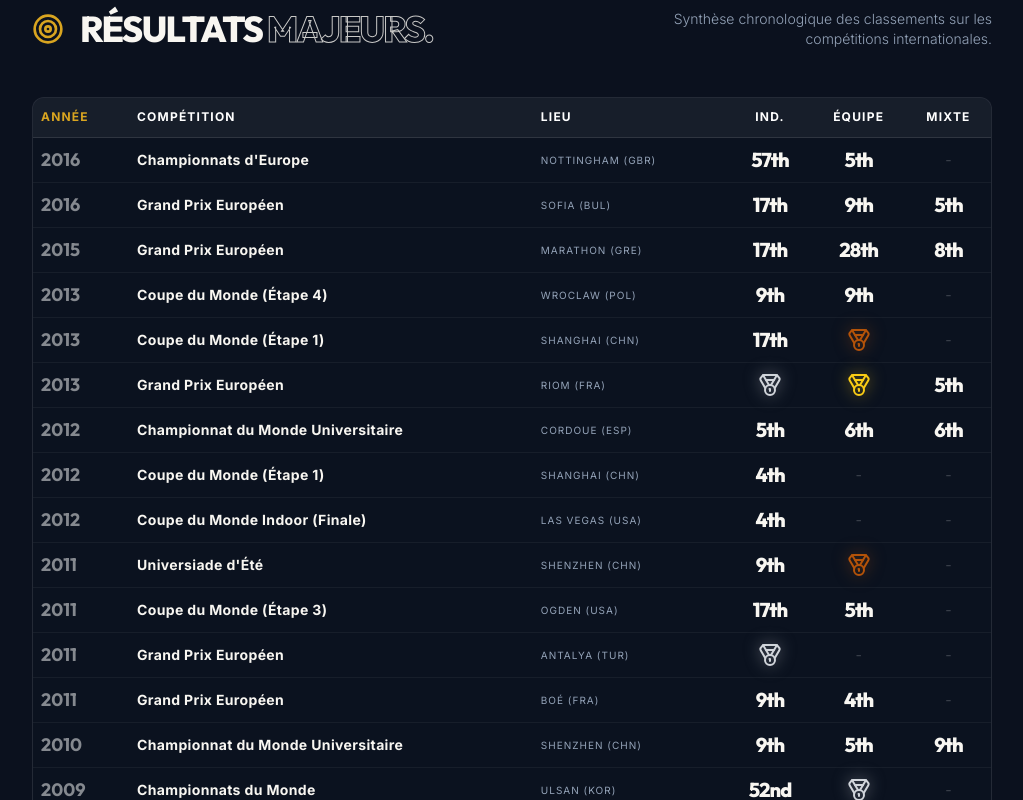
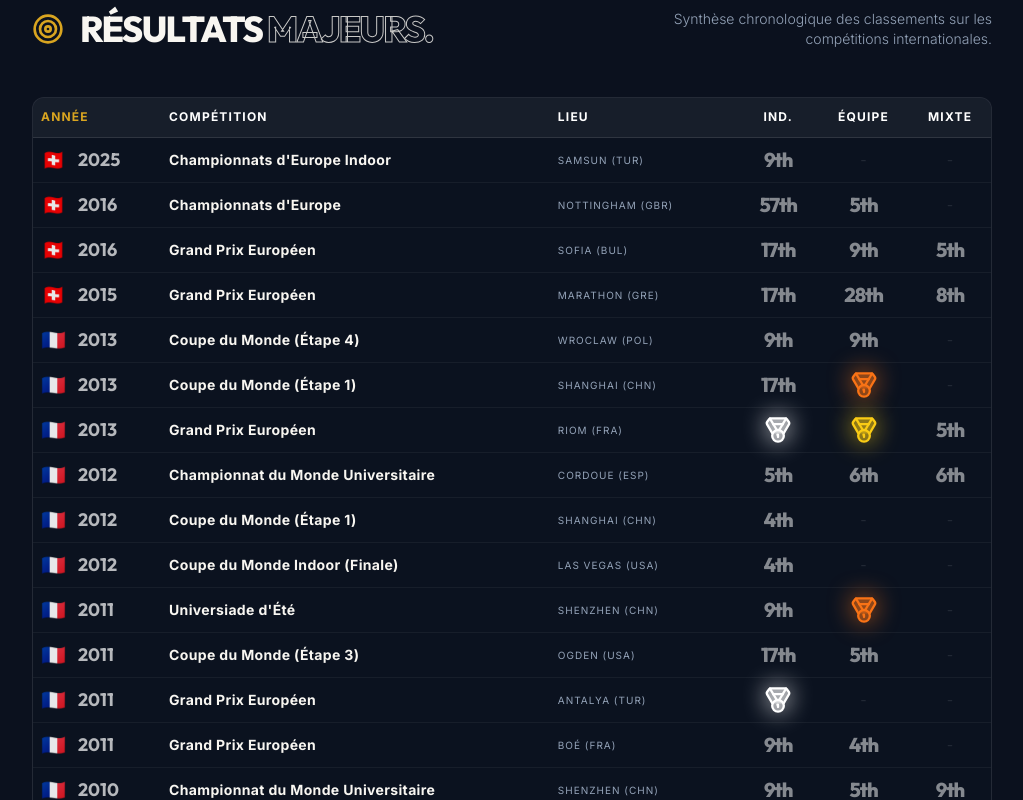
Before and after one commit to nc7hmwtkz4-dot/sg-335882f0-675b-4301-b1b4-dec62524d52d-1777717981, a Next.js app: page /palmares in a window 1280 px wide. Shown: the part 3180-3980 px from the top of the page, without its empty margins (128-1151 px from the left). Built offline with nearby package versions, Linux system fonts and the light colour scheme.

Commit message:
feat(palmarès): add flags and improve medal visibility

```diff
--- a/src/pages/palmares.tsx
+++ b/src/pages/palmares.tsx
@@ -14,44 +14,45 @@ import {
 
 export default function Palmares() {
   const unifiedEvents = [
-    { year: "2016", event: "Championnats d'Europe", location: "Nottingham (GBR)", ind: "57th", team: "5th", mixed: "-" },
-    { year: "2016", event: "Grand Prix Européen", location: "Sofia (BUL)", ind: "17th", team: "9th", mixed: "5th" },
-    { year: "2015", event: "Grand Prix Européen", location: "Marathon (GRE)", ind: "17th", team: "28th", mixed: "8th" },
-    { year: "2013", event: "Coupe du Monde (Étape 4)", location: "Wroclaw (POL)", ind: "9th", team: "9th", mixed: "-" },
-    { year: "2013", event: "Coupe du Monde (Étape 1)", location: "Shanghai (CHN)", ind: "17th", team: "3rd", teamMedal: "bronze", mixed: "-" },
-    { year: "2013", event: "Grand Prix Européen", location: "Riom (FRA)", ind: "2nd", indMedal: "silver", team: "1st", teamMedal: "gold", mixed: "5th" },
-    { year: "2012", event: "Championnat du Monde Universitaire", location: "Cordoue (ESP)", ind: "5th", team: "6th", mixed: "6th" },
-    { year: "2012", event: "Coupe du Monde (Étape 1)", location: "Shanghai (CHN)", ind: "4th", team: "-", mixed: "-" },
-    { year: "2012", event: "Coupe du Monde Indoor (Finale)", location: "Las Vegas (USA)", ind: "4th", team: "-", mixed: "-" },
-    { year: "2011", event: "Universiade d'Été", location: "Shenzhen (CHN)", ind: "9th", team: "3rd", teamMedal: "bronze", mixed: "-" },
-    { year: "2011", event: "Coupe du Monde (Étape 3)", location: "Ogden (USA)", ind: "17th", team: "5th", mixed: "-" },
-    { year: "2011", event: "Grand Prix Européen", location: "Antalya (TUR)", ind: "2nd", indMedal: "silver", team: "-", mixed: "-" },
-    { year: "2011", event: "Grand Prix Européen", location: "Boé (FRA)", ind: "9th", team: "4th", mixed: "-" },
-    { year: "2010", event: "Championnat du Monde Universitaire", location: "Shenzhen (CHN)", ind: "9th", team: "5th", mixed: "9th" },
-    { year: "2009", event: "Championnats du Monde", location: "Ulsan (KOR)", ind: "52nd", team: "2nd", teamMedal: "silver", mixed: "-" },
-    { year: "2009", event: "Coupe du Monde (Étape 4)", location: "Shanghai (CHN)", ind: "25th", team: "2nd", teamMedal: "silver", mixed: "-" },
-    { year: "2009", event: "Coupe du Monde (Étape 3)", location: "Antalya (TUR)", ind: "2nd", indMedal: "silver", team: "5th", mixed: "-" },
-    { year: "2008", event: "Championnats d'Europe", location: "Vittel (FRA)", ind: "23rd", team: "2nd", teamMedal: "silver", mixed: "-" },
-    { year: "2008", event: "Coupe du Monde (Étape 4)", location: "Boé (FRA)", ind: "33rd", team: "5th", mixed: "-" },
-    { year: "2008", event: "Coupe du Monde (Étape 2)", location: "Porec (CRO)", ind: "24th", team: "4th", mixed: "-" },
-    { year: "2008", event: "Coupe du Monde (Étape 1)", location: "St-Domingue (DOM)", ind: "27th", team: "5th", mixed: "-" },
-    { year: "2007", event: "Championnats du Monde", location: "Leipzig (GER)", ind: "101st", team: "-", mixed: "-" },
-    { year: "2007", event: "Coupe du Monde (Étape 2)", location: "Varese (ITA)", ind: "3rd", indMedal: "bronze", team: "-", mixed: "-" },
-    { year: "2007", event: "Coupe du Monde (Étape 1)", location: "Ulsan (KOR)", ind: "13th", team: "3rd", teamMedal: "bronze", mixed: "-" },
-    { year: "2006", event: "Championnats du Monde Jeunes", location: "Mérida (MEX)", ind: "4th", team: "8th", mixed: "-" },
-    { year: "2006", event: "Grand Prix Européen", location: "Sassari (ITA)", ind: "4th", team: "-", mixed: "-" },
-    { year: "2006", event: "Championnat d'Europe Indoor Jeunes", location: "Jaen (ESP)", ind: "2nd", indMedal: "silver", team: "-", mixed: "-" },
-    { year: "2005", event: "Coupe d'Europe Junior", location: "Cles (ITA)", ind: "2nd", indMedal: "silver", team: "-", mixed: "-" },
-    { year: "2005", event: "Championnats d'Europe Jeunes", location: "Silkeborg (DEN)", ind: "-", team: "2nd", teamMedal: "silver", mixed: "-" },
+    { year: "2025", event: "Championnats d'Europe Indoor", location: "Samsun (TUR)", ind: "9th", team: "-", mixed: "-", country: "SUI" },
+    { year: "2016", event: "Championnats d'Europe", location: "Nottingham (GBR)", ind: "57th", team: "5th", mixed: "-", country: "SUI" },
+    { year: "2016", event: "Grand Prix Européen", location: "Sofia (BUL)", ind: "17th", team: "9th", mixed: "5th", country: "SUI" },
+    { year: "2015", event: "Grand Prix Européen", location: "Marathon (GRE)", ind: "17th", team: "28th", mixed: "8th", country: "SUI" },
+    { year: "2013", event: "Coupe du Monde (Étape 4)", location: "Wroclaw (POL)", ind: "9th", team: "9th", mixed: "-", country: "FRA" },
+    { year: "2013", event: "Coupe du Monde (Étape 1)", location: "Shanghai (CHN)", ind: "17th", team: "3rd", teamMedal: "bronze", mixed: "-", country: "FRA" },
+    { year: "2013", event: "Grand Prix Européen", location: "Riom (FRA)", ind: "2nd", indMedal: "silver", team: "1st", teamMedal: "gold", mixed: "5th", country: "FRA" },
+    { year: "2012", event: "Championnat du Monde Universitaire", location: "Cordoue (ESP)", ind: "5th", team: "6th", mixed: "6th", country: "FRA" },
+    { year: "2012", event: "Coupe du Monde (Étape 1)", location: "Shanghai (CHN)", ind: "4th", team: "-", mixed: "-", country: "FRA" },
+    { year: "2012", event: "Coupe du Monde Indoor (Finale)", location: "Las Vegas (USA)", ind: "4th", team: "-", mixed: "-", country: "FRA" },
+    { year: "2011", event: "Universiade d'Été", location: "Shenzhen (CHN)", ind: "9th", team: "3rd", teamMedal: "bronze", mixed: "-", country: "FRA" },
+    { year: "2011", event: "Coupe du Monde (Étape 3)", location: "Ogden (USA)", ind: "17th", team: "5th", mixed: "-", country: "FRA" },
+    { year: "2011", event: "Grand Prix Européen", location: "Antalya (TUR)", ind: "2nd", indMedal: "silver", team: "-", mixed: "-", country: "FRA" },
+    { year: "2011", event: "Grand Prix Européen", location: "Boé (FRA)", ind: "9th", team: "4th", mixed: "-", country: "FRA" },
+    { year: "2010", event: "Championnat du Monde Universitaire", location: "Shenzhen (CHN)", ind: "9th", team: "5th", mixed: "9th", country: "FRA" },
+    { year: "2009", event: "Championnats du Monde", location: "Ulsan (KOR)", ind: "52nd", team: "2nd", teamMedal: "silver", mixed: "-", country: "FRA" },
+    { year: "2009", event: "Coupe du Monde (Étape 4)", location: "Shanghai (CHN)", ind: "25th", team: "2nd", teamMedal: "silver", mixed: "-", country: "FRA" },
+    { year: "2009", event: "Coupe du Monde (Étape 3)", location: "Antalya (TUR)", ind: "2nd", indMedal: "silver", team: "5th", mixed: "-", country: "FRA" },
+    { year: "2008", event: "Championnats d'Europe", location: "Vittel (FRA)", ind: "23rd", team: "2nd", teamMedal: "silver", mixed: "-", country: "FRA" },
+    { year: "2008", event: "Coupe du Monde (Étape 4)", location: "Boé (FRA)", ind: "33rd", team: "5th", mixed: "-", country: "FRA" },
+    { year: "2008", event: "Coupe du Monde (Étape 2)", location: "Porec (CRO)", ind: "24th", team: "4th", mixed: "-", country: "FRA" },
+    { year: "2008", event: "Coupe du Monde (Étape 1)", location: "St-Domingue (DOM)", ind: "27th", team: "5th", mixed: "-", country: "FRA" },
+    { year: "2007", event: "Championnats du Monde", location: "Leipzig (GER)", ind: "101st", team: "-", mixed: "-", country: "FRA" },
+    { year: "2007", event: "Coupe du Monde (Étape 2)", location: "Varese (ITA)", ind: "3rd", indMedal: "bronze", team: "-", mixed: "-", country: "FRA" },
+    { year: "2007", event: "Coupe du Monde (Étape 1)", location: "Ulsan (KOR)", ind: "13th", team: "3rd", teamMedal: "bronze", mixed: "-", country: "FRA" },
+    { year: "2006", event: "Championnats du Monde Jeunes", location: "Mérida (MEX)", ind: "4th", team: "8th", mixed: "-", country: "FRA" },
+    { year: "2006", event: "Grand Prix Européen", location: "Sassari (ITA)", ind: "4th", team: "-", mixed: "-", country: "FRA" },
+    { year: "2006", event: "Championnat d'Europe Indoor Jeunes", location: "Jaen (ESP)", ind: "2nd", indMedal: "silver", team: "-", mixed: "-", country: "FRA" },
+    { year: "2005", event: "Coupe d'Europe Junior", location: "Cles (ITA)", ind: "2nd", indMedal: "silver", team: "-", mixed: "-", country: "FRA" },
+    { year: "2005", event: "Championnats d'Europe Jeunes", location: "Silkeborg (DEN)", ind: "-", team: "2nd", teamMedal: "silver", mixed: "-", country: "FRA" },
   ];
 
   const renderRank = (rank: string, medal?: "gold" | "silver" | "bronze" | string) => {
-    if (!rank || rank === "-") return <span className="text-white/20">-</span>;
-    if (medal === "gold") return <div className="flex justify-center" title="Médaille d'Or"><Medal className="w-6 h-6 text-yellow-400 drop-shadow-[0_0_8px_rgba(250,204,21,0.5)]" /></div>;
-    if (medal === "silver") return <div className="flex justify-center" title="Médaille d'Argent"><Medal className="w-6 h-6 text-gray-300 drop-shadow-[0_0_8px_rgba(209,213,219,0.5)]" /></div>;
-    if (medal === "bronze") return <div className="flex justify-center" title="Médaille de Bronze"><Medal className="w-6 h-6 text-amber-700 drop-shadow-[0_0_8px_rgba(180,83,9,0.5)]" /></div>;
+    if (!rank || rank === "-") return <span className="text-white/10">-</span>;
+    if (medal === "gold") return <div className="flex justify-center" title="Médaille d'Or"><Medal className="w-7 h-7 text-yellow-400 fill-yellow-400/40 drop-shadow-[0_0_12px_rgba(250,204,21,1)]" strokeWidth={2} /></div>;
+    if (medal === "silver") return <div className="flex justify-center" title="Médaille d'Argent"><Medal className="w-7 h-7 text-white fill-white/50 drop-shadow-[0_0_12px_rgba(255,255,255,1)]" strokeWidth={2} /></div>;
+    if (medal === "bronze") return <div className="flex justify-center" title="Médaille de Bronze"><Medal className="w-7 h-7 text-orange-500 fill-orange-500/40 drop-shadow-[0_0_12px_rgba(249,115,22,1)]" strokeWidth={2} /></div>;
 
-    return <span className="font-heading font-extrabold text-lg md:text-xl tracking-tighter">{rank}</span>;
+    return <span className="font-heading font-extrabold text-lg md:text-xl tracking-tighter text-white/50">{rank}</span>;
   };
 
   return (
@@ -219,7 +220,7 @@ export default function Palmares() {
               <Table>
                 <TableHeader className="bg-white/5">
                   <TableRow className="hover:bg-transparent border-white/10">
-                    <TableHead className="w-24 font-bold text-accent uppercase tracking-widest text-xs">Année</TableHead>
+                    <TableHead className="w-32 font-bold text-accent uppercase tracking-widest text-xs">Année</TableHead>
                     <TableHead className="font-bold text-white uppercase tracking-widest text-xs min-w-[200px]">Compétition</TableHead>
                     <TableHead className="font-bold text-white uppercase tracking-widest text-xs">Lieu</TableHead>
                     <TableHead className="text-center font-bold text-white uppercase tracking-widest text-xs">Ind.</TableHead>
@@ -230,7 +231,12 @@ export default function Palmares() {
                 <TableBody>
                   {unifiedEvents.map((evt, idx) => (
                     <TableRow key={idx} className="border-white/5 hover:bg-white/5 transition-colors">
-                      <TableCell className="font-heading font-bold text-lg text-white/50">{evt.year}</TableCell>
+                      <TableCell>
+                        <div className="flex items-center gap-3">
+                          <span className="text-xl opacity-90" title={evt.country === "SUI" ? "Équipe de Suisse" : "Équipe de France"}>{evt.country === "SUI" ? "🇨🇭" : "🇫🇷"}</span>
+                          <span className="font-heading font-bold text-lg text-white/70">{evt.year}</span>
+                        </div>
+                      </TableCell>
                       <TableCell className="font-bold text-sm tracking-wide">{evt.event}</TableCell>
                       <TableCell className="text-[10px] text-muted-foreground uppercase tracking-widest">{evt.location}</TableCell>
                       <TableCell className="text-center">{renderRank(evt.ind, (evt as any).indMedal)}</TableCell>
```
